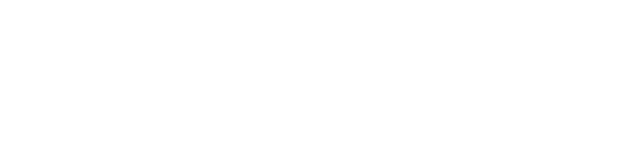
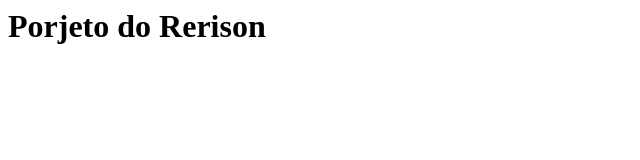
Before and after one commit to kira2040/meu-site, a plain HTML site: page index.html in a window 1280 px wide. Shown: the whole page, without its empty margins (0-640 px from the left). Drawn offline with Linux system fonts and the light colour scheme.

Commit message:
Titulo da pagina

```diff
--- a/index.html
+++ b/index.html
@@ -1,6 +1,9 @@
 <html>
 <head>
 </head>
+
 <body>
+<h1>Porjeto do Rerison</h1>
+
 </body>
 </html>
```
